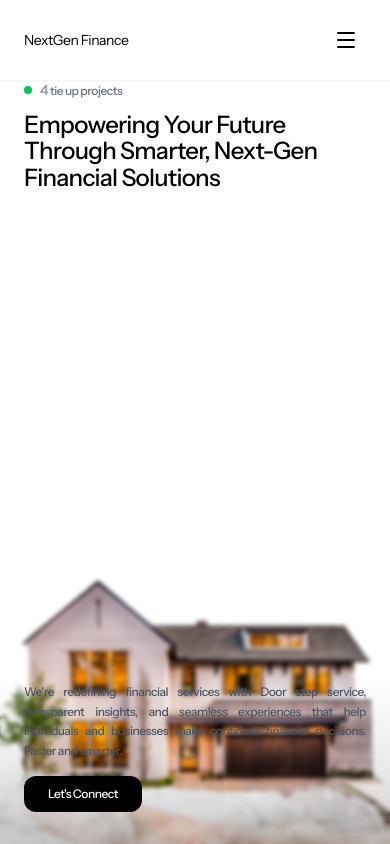
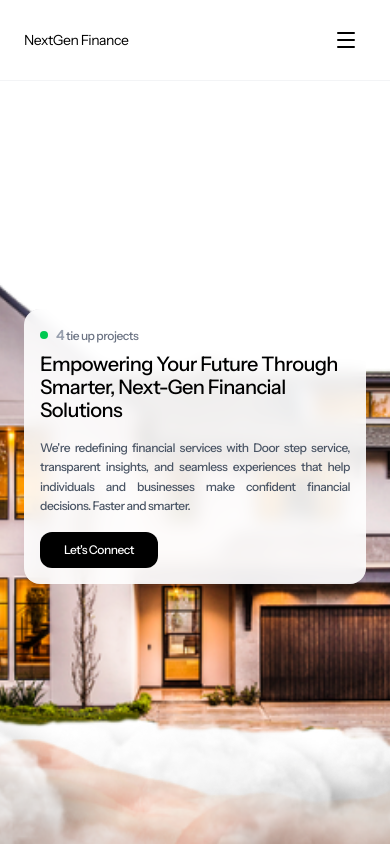
Before and after one commit to Shubs2002/Next-gen-finance, a Next.js app: page / in a window 390 px wide. Shown: the top 844 px of the page. Built offline with nearby package versions, Linux system fonts and the light colour scheme.

Commit message:
Fix: mobile responsiveness completed for hero section

```diff
--- a/src/components/Hero.tsx
+++ b/src/components/Hero.tsx
@@ -38,6 +38,24 @@ export default function Hero() {
 
   return (
     <section ref={ref} className="min-h-screen relative overflow-hidden">
+      {/* Full-screen Background Image with parallax - Mobile */}
+      <div className="lg:hidden">
+        <motion.div
+          style={{ scale: imageScale }}
+          className="absolute inset-0 w-full h-full"
+        >
+          <Image
+            src={houseImage}
+            alt="Hero background"
+            fill
+            className="object-cover object-center"
+            priority
+          />
+        </motion.div>
+      </div>
+
+      {/* Desktop Layout - Text over image */}
+      <div className="hidden lg:block">
         {/* Full-screen Background Image with parallax */}
         <motion.div
           style={{ y: imageY, scale: imageScale }}
@@ -58,27 +76,27 @@ export default function Hero() {
         {/* Content overlay with parallax */}
         <motion.div
           style={{ y: contentY, opacity }}
-        className="relative min-h-screen flex flex-col lg:flex-row items-end justify-between px-4 md:px-6 pt-20 md:pt-24 pb-8 md:pb-12 mx-2 md:mx-5 gap-6 lg:gap-0"
+          className="relative min-h-screen flex items-end justify-between px-6 pt-24 pb-12 mx-5"
         >
           {/* Left Content - Headline */}
           <motion.div
             initial={{ opacity: 0, y: 50 }}
             animate={{ opacity: 1, y: 0 }}
             transition={{ duration: 0.8, delay: 0.2 }}
-          className="space-y-3 md:space-y-4 z-10 max-w-full lg:max-w-2xl"
+            className="space-y-4 z-10 max-w-2xl"
           >
             <motion.div
               initial={{ opacity: 0, x: -20 }}
               animate={{ opacity: 1, x: 0 }}
               transition={{ duration: 0.6, delay: 0.4 }}
-            className="flex items-center gap-2 md:gap-3 text-xs md:text-sm mb-3 md:mb-4"
+              className="flex items-center gap-3 text-sm mb-4"
             >
               <div className="relative flex items-center justify-center">
-              <span className="absolute w-3 h-3 md:w-4 md:h-4 bg-green-500 rounded-full animate-[ripple_3s_ease-out_infinite] opacity-75"></span>
-              <span className="relative w-2 h-2 md:w-2.5 md:h-2.5 bg-green-500 rounded-full"></span>
+                <span className="absolute w-4 h-4 bg-green-500 rounded-full animate-[ripple_3s_ease-out_infinite] opacity-75"></span>
+                <span className="relative w-2.5 h-2.5 bg-green-500 rounded-full"></span>
               </div>
               <span className="text-gray-500">
-              <span className="text-sm md:text-[15px] font-semibold text-gray-400">{count}</span> tie up projects
+                <span className="text-[15px] font-semibold text-gray-400">{count}</span> tie up projects
               </span>
             </motion.div>
 
@@ -86,7 +104,7 @@ export default function Hero() {
               initial={{ opacity: 0, y: 30 }}
               animate={{ opacity: 1, y: 0 }}
               transition={{ duration: 0.8, delay: 0.3 }}
-            className="text-2xl md:text-3xl lg:text-5xl font-medium leading-[1.1] text-black"
+              className="text-5xl font-medium leading-[1.1] text-black"
             >
               Empowering Your Future Through Smarter, Next-Gen Financial Solutions
             </motion.h1>
@@ -97,9 +115,9 @@ export default function Hero() {
             initial={{ opacity: 0, y: 50 }}
             animate={{ opacity: 1, y: 0 }}
             transition={{ duration: 0.8, delay: 0.4 }}
-          className="space-y-4 md:space-y-6 z-10 w-full lg:max-w-sm lg:self-end lg:mb-20"
+            className="space-y-6 z-10 max-w-sm self-end mb-20"
           >
-          <p className="text-gray-600 font-medium text-xs md:text-sm leading-relaxed text-justify">
+            <p className="text-gray-600 font-medium text-sm leading-relaxed text-justify">
               We're redefining financial services with Door step service, transparent insights, and seamless experiences that help individuals and businesses make confident financial decisions. Faster and smarter.
             </p>
 
@@ -108,13 +126,75 @@ export default function Hero() {
                 type="button"
                 whileHover={{ scale: 1.05 }}
                 whileTap={{ scale: 0.95 }}
-              className="bg-black hover:bg-gray-900 text-white px-6 md:px-8 py-2.5 md:py-3 rounded-xl text-xs md:text-sm font-medium transition-colors cursor-pointer"
+                className="bg-black hover:bg-gray-900 text-white px-8 py-3 rounded-xl text-sm font-medium transition-colors cursor-pointer"
               >
                 Let's Connect
               </motion.button>
             </div>
           </motion.div>
         </motion.div>
+      </div>
+
+      {/* Mobile Content - Over image at center */}
+      <motion.div
+        style={{ opacity }}
+        className="lg:hidden relative min-h-screen flex flex-col justify-center items-center px-4 pt-20 pb-8 mx-2"
+      >
+        <motion.div
+          initial={{ opacity: 0, y: 50 }}
+          animate={{ opacity: 1, y: 0 }}
+          transition={{ duration: 0.8, delay: 0.2 }}
+          className="space-y-4 z-10 bg-white/90 backdrop-blur-sm p-4 rounded-2xl"
+        >
+          <motion.div
+            initial={{ opacity: 0, x: -20 }}
+            animate={{ opacity: 1, x: 0 }}
+            transition={{ duration: 0.6, delay: 0.4 }}
+            className="flex items-center gap-2 text-xs mb-2"
+          >
+            <div className="relative flex items-center justify-center">
+              <span className="absolute w-3 h-3 bg-green-500 rounded-full animate-[ripple_3s_ease-out_infinite] opacity-75"></span>
+              <span className="relative w-2 h-2 bg-green-500 rounded-full"></span>
+            </div>
+            <span className="text-gray-500">
+              <span className="text-sm font-semibold text-gray-400">{count}</span> tie up projects
+            </span>
+          </motion.div>
+
+          <motion.h1
+            initial={{ opacity: 0, y: 30 }}
+            animate={{ opacity: 1, y: 0 }}
+            transition={{ duration: 0.8, delay: 0.3 }}
+            className="text-xl font-medium leading-[1.15] text-black"
+          >
+            Empowering Your Future Through Smarter, Next-Gen Financial Solutions
+          </motion.h1>
+
+          <motion.p
+            initial={{ opacity: 0, y: 30 }}
+            animate={{ opacity: 1, y: 0 }}
+            transition={{ duration: 0.8, delay: 0.5 }}
+            className="text-gray-600 font-medium text-xs leading-relaxed text-justify"
+          >
+            We're redefining financial services with Door step service, transparent insights, and seamless experiences that help individuals and businesses make confident financial decisions. Faster and smarter.
+          </motion.p>
+
+          <motion.div
+            initial={{ opacity: 0, y: 30 }}
+            animate={{ opacity: 1, y: 0 }}
+            transition={{ duration: 0.8, delay: 0.6 }}
+          >
+            <motion.button
+              type="button"
+              whileHover={{ scale: 1.05 }}
+              whileTap={{ scale: 0.95 }}
+              className="bg-black hover:bg-gray-900 text-white px-6 py-2.5 rounded-xl text-xs font-medium transition-colors cursor-pointer"
+            >
+              Let's Connect
+            </motion.button>
+          </motion.div>
+        </motion.div>
+      </motion.div>
     </section>
   );
 }
```
Also changed, not shown: src/components/Navbar.tsx (+4 -8 lines), src/app/assets/images/house.png. Lines whose indentation alone changed are shown as unchanged.
